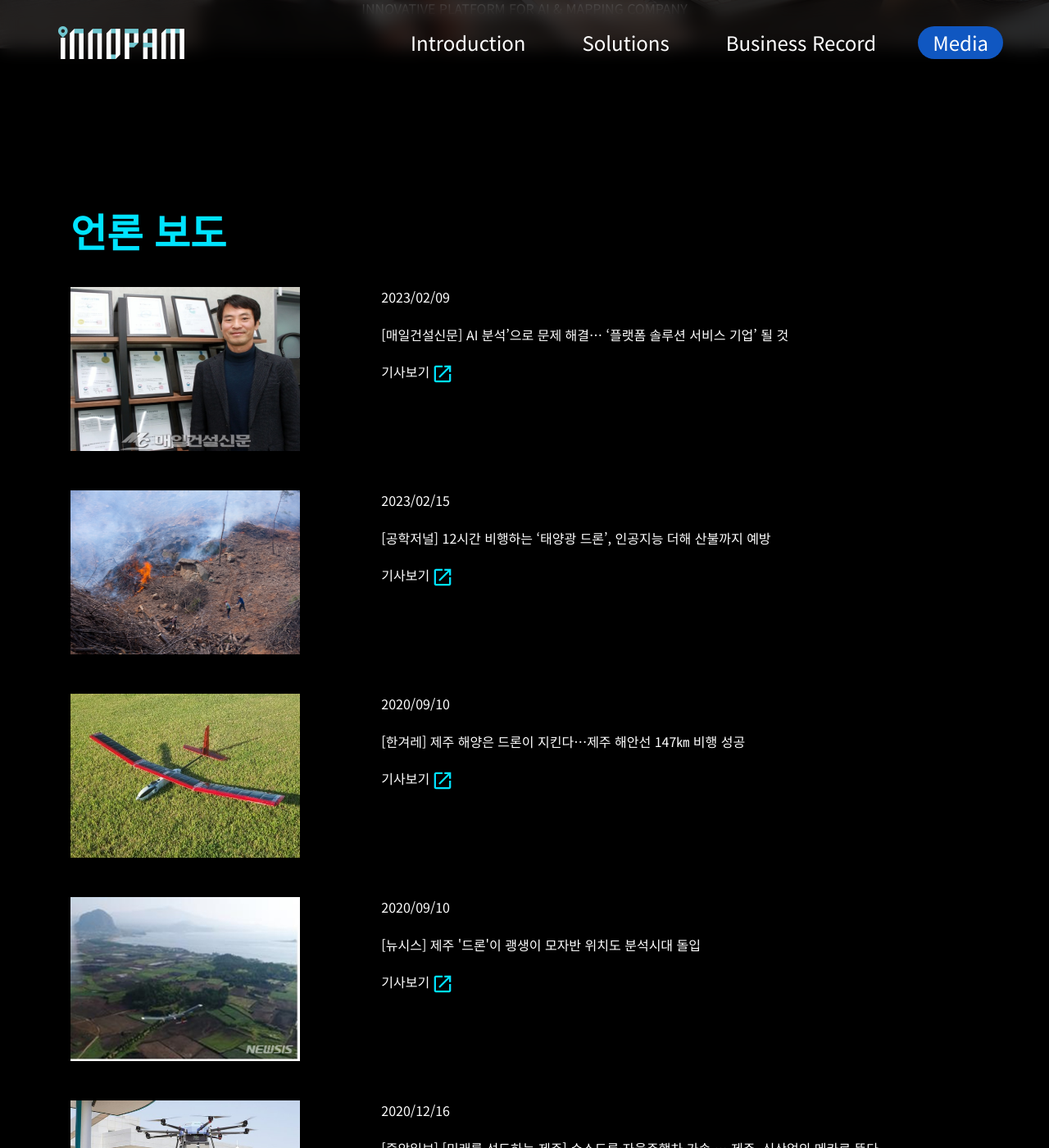
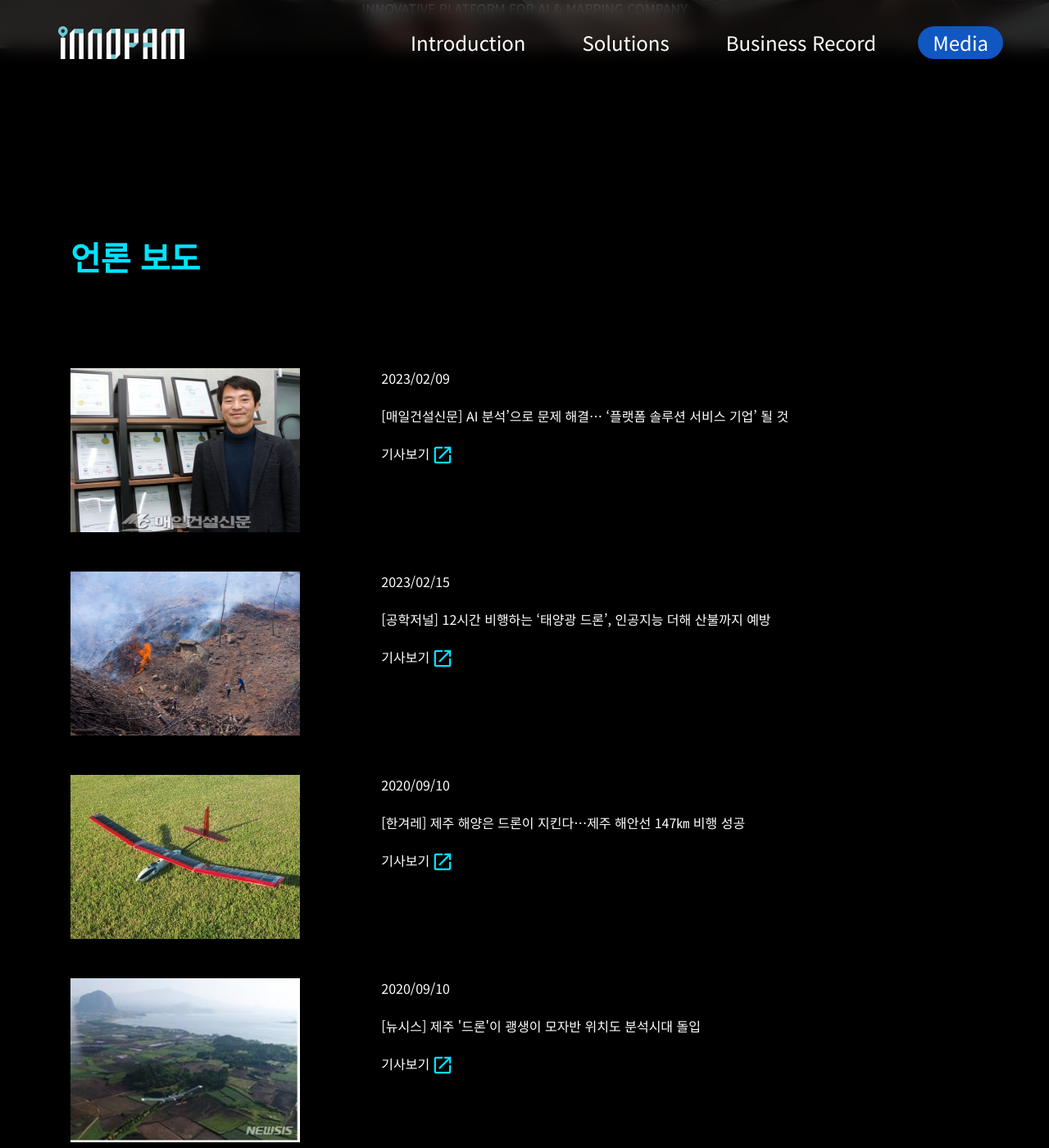
Before and after one commit to innopam/innopam.github.io, a Jekyll site: the page built from media.html, in a window 1280 px wide and 1400 px high, scrolled down 209 px. Shown: the whole window at 82% size. Built offline with Jekyll 4.4.1, drawn with Linux system fonts in a browser that asks for light colours; some web fonts are replaced.

Commit message:
css  수정

```diff
--- a/business-record.html
+++ b/business-record.html
@@ -52,7 +52,7 @@
         </div> -->
         <div class="row contents" id="business-records">
           <div class="col-sm-12">
-            <h1>주요사업 수행 실적</h1>
+            <h1 class="smallTitle">주요사업 수행 실적</h1>
           </div>
           <ul class="row years col-sm-12" id="list">
             <li class="list-active">2023</li>
--- a/css/innopam.global.scss
+++ b/css/innopam.global.scss
@@ -83,15 +83,13 @@
 
   .smallTitle{
     font-size: 24px !important;
+    padding-top: 10px !important;
   }
 
   .sub-ino{
     font-size: 14px !important;
   }
 
-  .smallTitle{
-    padding-top: 10px !important;
-  }
 }
 
 // variables
--- a/media.html
+++ b/media.html
@@ -31,7 +31,7 @@
       <div class="row contents container-inner">
         <div class="row contents" id="media">
           <div class="col-sm-12">
-            <h1>언론 보도</h1>
+            <h1 class="smallTitle">언론 보도</h1>
           </div>
           <div class="col-sm-12">
             {% for media in business-record.media %}
```
